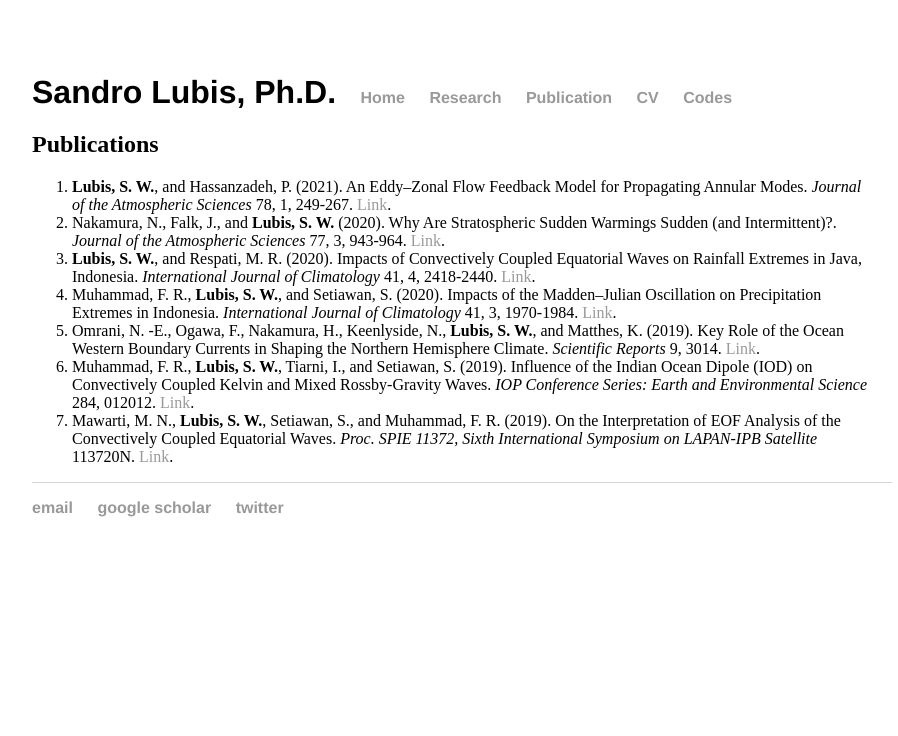
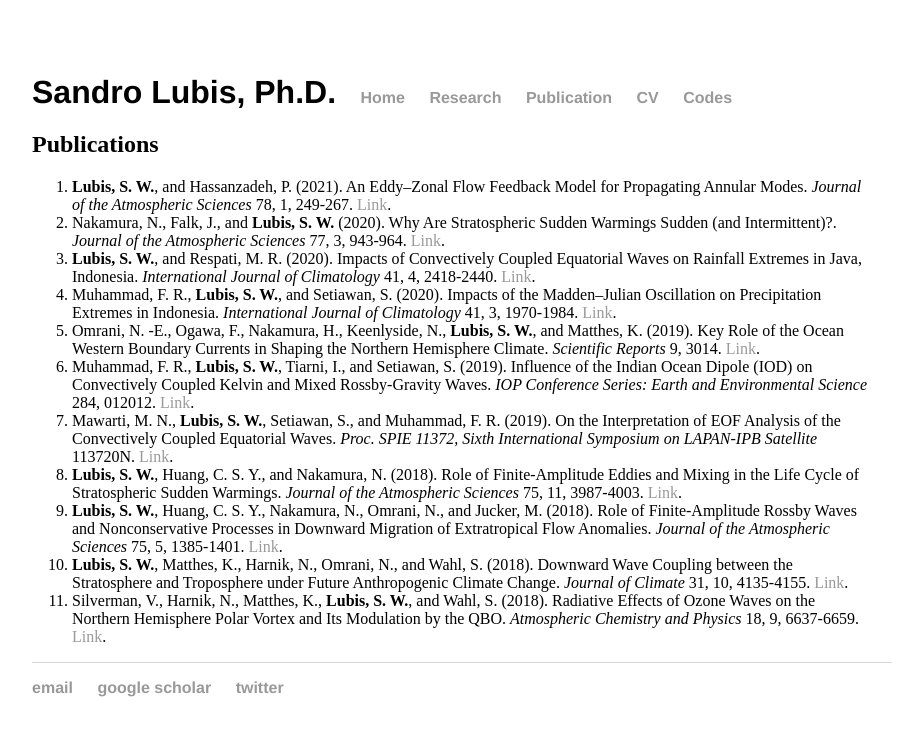
Before and after one commit to sandrolubis/sandrolubis.github.io, a Jekyll site: the page built from publication/index.html, in a window 1280 px wide. Shown: the top 736 px of the page, without its empty margins (276-1174 px from the left). Built offline with Jekyll 4.4.1, drawn with Linux system fonts in a browser that asks for light colours.

Commit message:
Update index.html

```diff
--- a/publication/index.html
+++ b/publication/index.html
@@ -13,5 +13,9 @@ title: Publications | Sandro Lubis
 		<li>Omrani, N. -E., Ogawa, F., Nakamura, H., Keenlyside, N., <b>Lubis, S. W.</b>, and Matthes, K. (2019). Key Role of the Ocean Western Boundary Currents in Shaping the Northern Hemisphere Climate. <i>Scientific Reports</i> 9, 3014. <a href="https://doi.org/10.1038/s41598-019-39392-y">Link</a>.</li>
 		<li>Muhammad, F. R., <b>Lubis, S. W.</b>, Tiarni, I., and Setiawan, S. (2019). Influence of the Indian Ocean Dipole (IOD) on Convectively Coupled Kelvin and Mixed Rossby-Gravity Waves. <i>IOP Conference Series: Earth and Environmental Science</i> 284, 012012. <a href="https://doi.org/10.1088/1755-1315/284/1/012012">Link</a>.</li>
 		<li>Mawarti, M. N., <b>Lubis, S. W.</b>, Setiawan, S., and Muhammad, F. R. (2019). On the Interpretation of EOF Analysis of the Convectively Coupled Equatorial Waves. <i>Proc. SPIE 11372, Sixth International Symposium on LAPAN-IPB Satellite</i> 113720N. <a href="https://doi.org/10.1117/12.2541531">Link</a>.</li>
+		<li><b>Lubis, S. W.</b>, Huang, C. S. Y., and Nakamura, N. (2018). Role of Finite-Amplitude Eddies and Mixing in the Life Cycle of Stratospheric Sudden Warmings. <i>Journal of the Atmospheric Sciences</i> 75, 11, 3987-4003. <a href="https://doi.org/10.1175/JAS-D-18-0138.1">Link</a>.</li>
+		<li><b>Lubis, S. W.</b>, Huang, C. S. Y., Nakamura, N., Omrani, N., and Jucker, M. (2018). Role of Finite-Amplitude Rossby Waves and Nonconservative Processes in Downward Migration of Extratropical Flow Anomalies. <i>Journal of the Atmospheric Sciences</i> 75, 5, 1385-1401. <a href="https://doi.org/10.1175/JAS-D-17-0376.1">Link</a>.</li>
+		<li><b>Lubis, S. W.</b>, Matthes, K., Harnik, N., Omrani, N., and Wahl, S. (2018). Downward Wave Coupling between the Stratosphere and Troposphere under Future Anthropogenic Climate Change. <i>Journal of Climate</i> 31, 10, 4135-4155. <a href="https://doi.org/10.1175/JCLI-D-17-0382.1">Link</a>.</li>
+		<li>Silverman, V., Harnik, N., Matthes, K., <b>Lubis, S. W.</b>, and Wahl, S. (2018). Radiative Effects of Ozone Waves on the Northern Hemisphere Polar Vortex and Its Modulation by the QBO. <i>Atmospheric Chemistry and Physics</i> 18, 9, 6637-6659. <a href="https://doi.org/10.5194/acp-18-6637-2018">Link</a>.</li>
 	</ol>
 </div>
```
